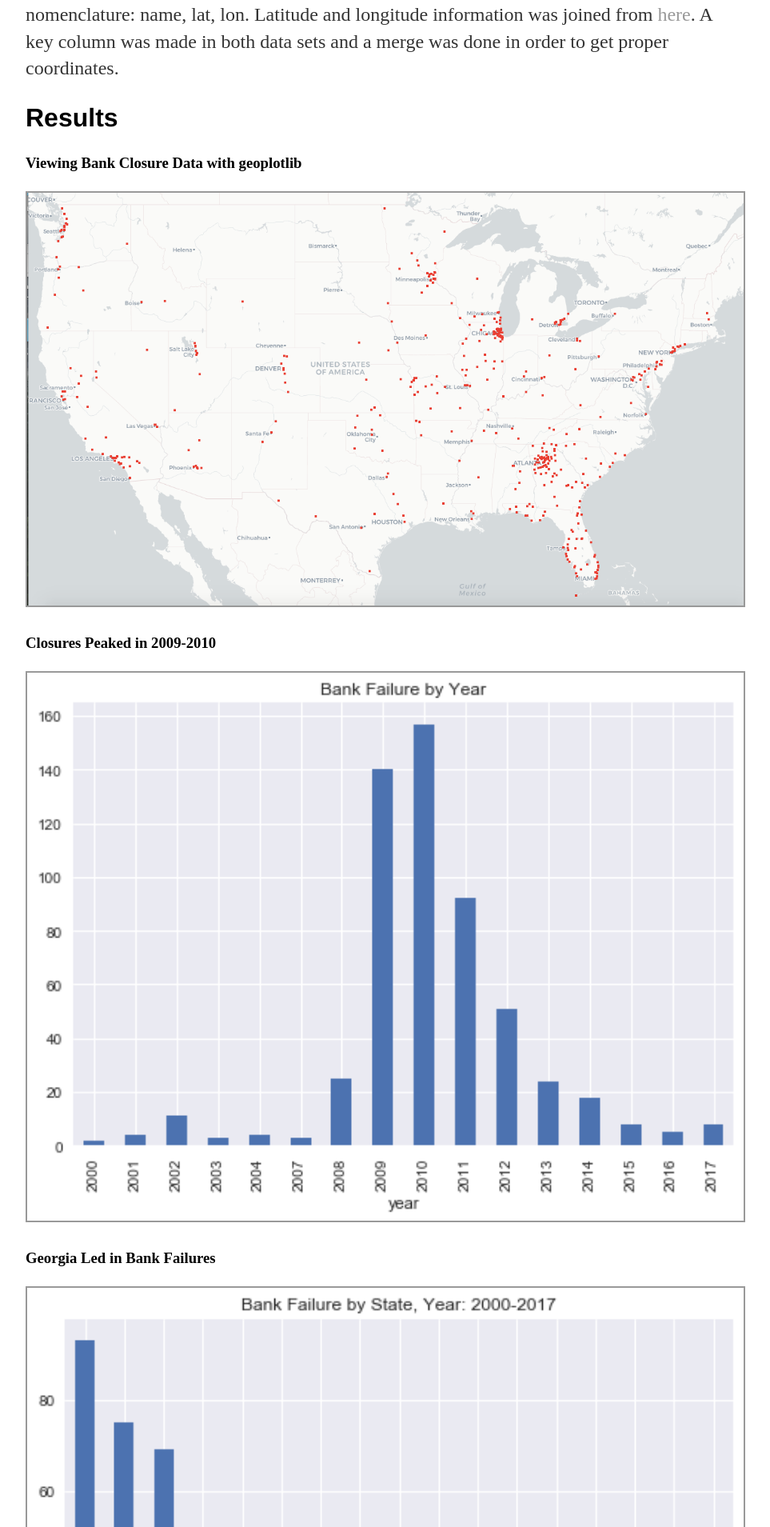
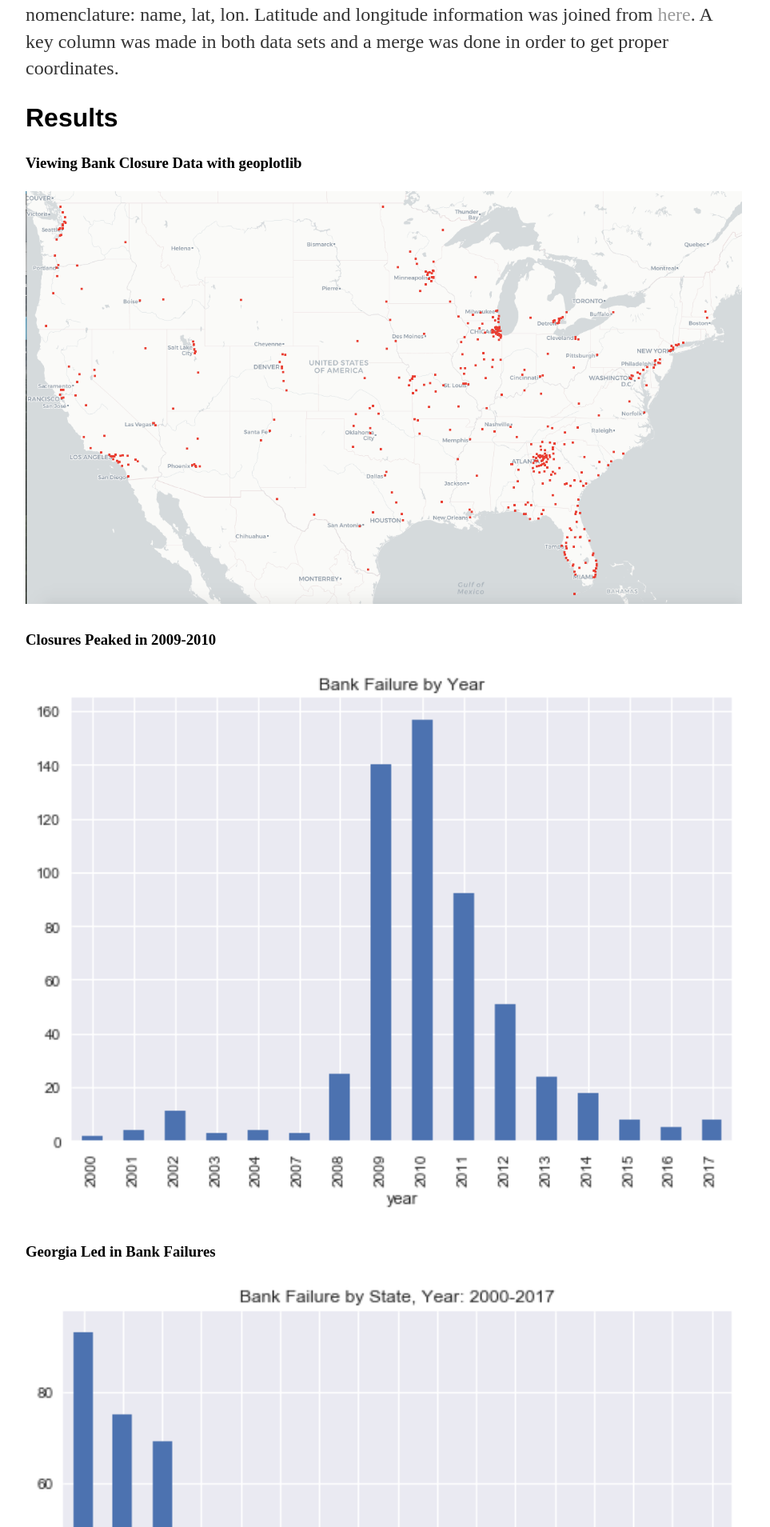
Before and after one commit to IKOSTYUK/ikostyuk.github.io, a Jekyll site: the page built from _posts/2018-02-25-Bank-Failure-Analysis.md, in a window 1280 px wide. Shown: the part 461-2370 px from the top of the page at 80% size, without its empty margins (160-1123 px from the left). Built offline with Jekyll 4.4.1, drawn with Linux system fonts in a browser that asks for light colours.

Commit message:
Update main.css

```diff
--- a/css/main.css
+++ b/css/main.css
@@ -44,9 +44,3 @@ ul.posts {
 ul.posts li {
     list-style: none;
 }
-
-img {
-   padding:1px;
-   border:1px solid #999;
-   background-color:#999;
-}
```
